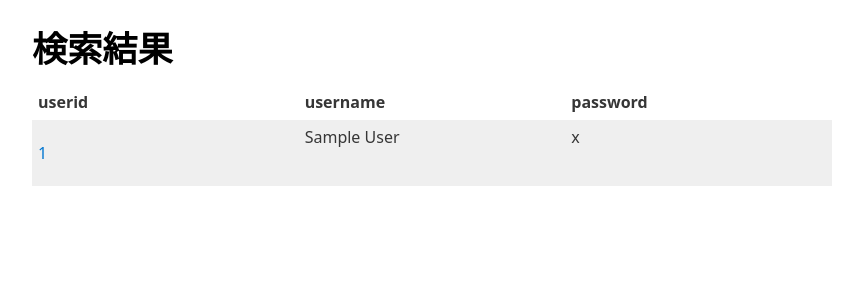
After one commit to amo-yotakenoko/quiz, a Flask app: page /users in a window 1280 px wide. The commit adds this page. Shown: the top 300 px of the page, without its empty margins (208-1071 px from the left). Run offline with Flask 3, Linux system fonts and the light colour scheme; tables that the repository leaves empty hold one stand-in row (values such as "Sample post").

Commit message:
ユーザー登録できた

```diff
--- a/app.py
+++ b/app.py
@@ -18,7 +18,9 @@ DB_PASS = "docker"
 DB_HOST = "db"
 DB_NAME = "flask_app"
 
-app.config['SQLALCHEMY_DATABASE_URI'] = f"mysql+mysqldb://{DB_USER}:{DB_PASS}@{DB_HOST}/{DB_NAME}?charset=utf8"
+# app.config['SQLALCHEMY_DATABASE_URI'] = f"mysql+mysqldb://{DB_USER}:{DB_PASS}@{DB_HOST}/{DB_NAME}?charset=utf8"
+
+app.config['SQLALCHEMY_DATABASE_URI'] ="sqlite:///blog.db"
 app.config['SQLALCHEMY_TRACK_MODIFICATIONS'] = False
 
 # セッション情報を暗号化するための秘密鍵（本番環境ではランダムかつ厳重に扱う）
--- a/login.py
+++ b/login.py
@@ -71,8 +71,16 @@ def register_post():
         name=request.form["userid"]
     )
     user.set_password(request.form["password"])
-
+    print("登録")
     # オブジェクトをDBに追加
     db.session.add(user)
     # DBへの変更を保存
     db.session.commit()
+    return redirect(url_for('index_get'))
+
+
+@login_module.route("/users",methods=['GET'])
+def users_get():
+    # ユーザオブジェクトを全て取得
+    users = tables.User.query.all()
+    return render_template('users_get.html', users=users)
--- a/templates/register.html
+++ b/templates/register.html
@@ -57,7 +57,7 @@
 <body>
     <div class="login-container">
         <h2>登録</h2>
-        <form action="/login" method="post">
+        <form action="/register" method="post">
             <label for="userid">ユーザーID</label>
             <input type="text" id="userid" name="userid" required>
             <label for="password">パスワード</label>
--- /dev/null
+++ b/templates/users_get.html
@@ -0,0 +1,33 @@
+<!DOCTYPE html>
+<html lang="jp">
+<link rel="stylesheet" href="https://cdn.jsdelivr.net/gh/kognise/water.css@latest/dist/light.min.css">
+
+<head>
+    <meta charset="UTF-8">
+    <title>ユーザ一覧</title>
+</head>
+
+<body>
+
+
+    <h1>検索結果</h1>
+    <table>
+        <tr>
+            <th>userid</th>
+            <th>username</th>
+            <th>password</th>
+        </tr>
+        {% for user in users %}
+        <tr>
+            <td><a href="/users/{{ user.id }}">
+                    <p>{{ user.id }}</p>
+                </a></td>
+            <td>{{ user.name }}</td>
+            <td>{{ user.password }}</td>
+        </tr>
+        {% endfor %}
+    </table>
+
+</body>
+
+</html>
```
